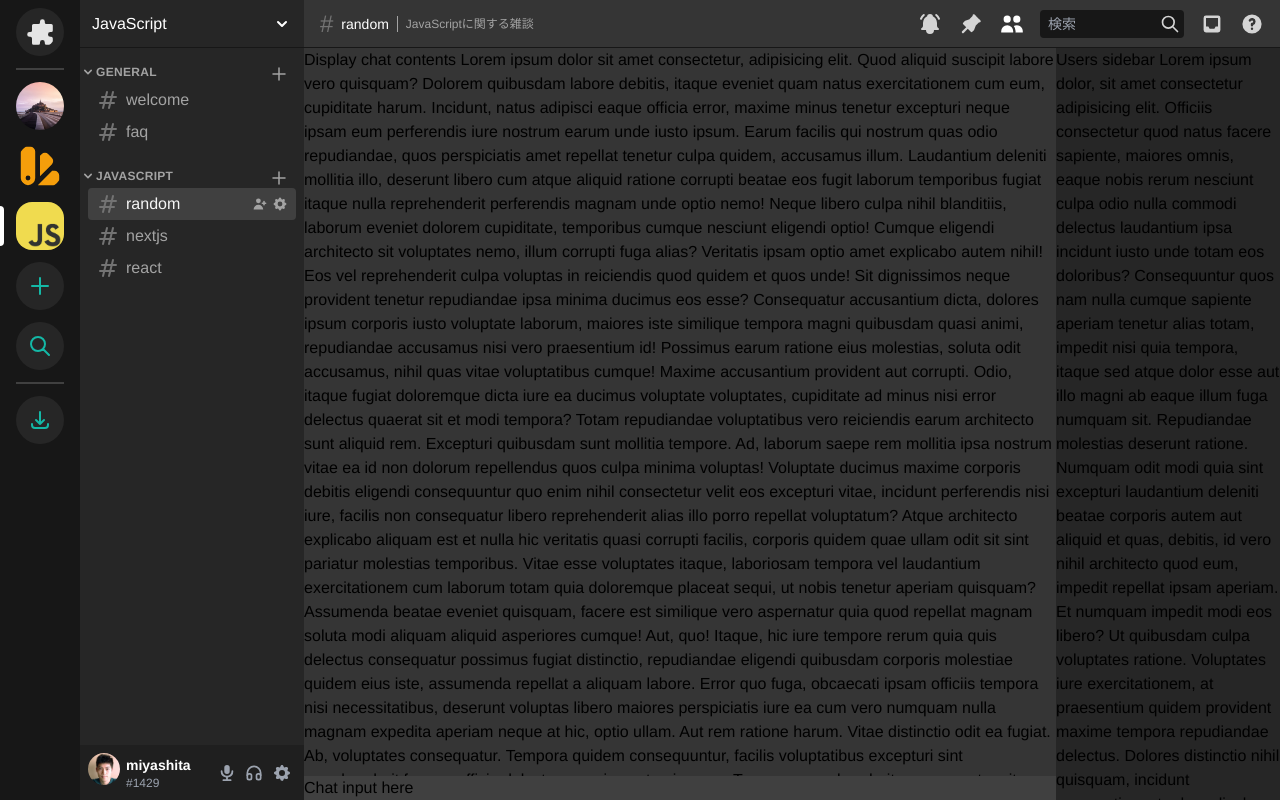
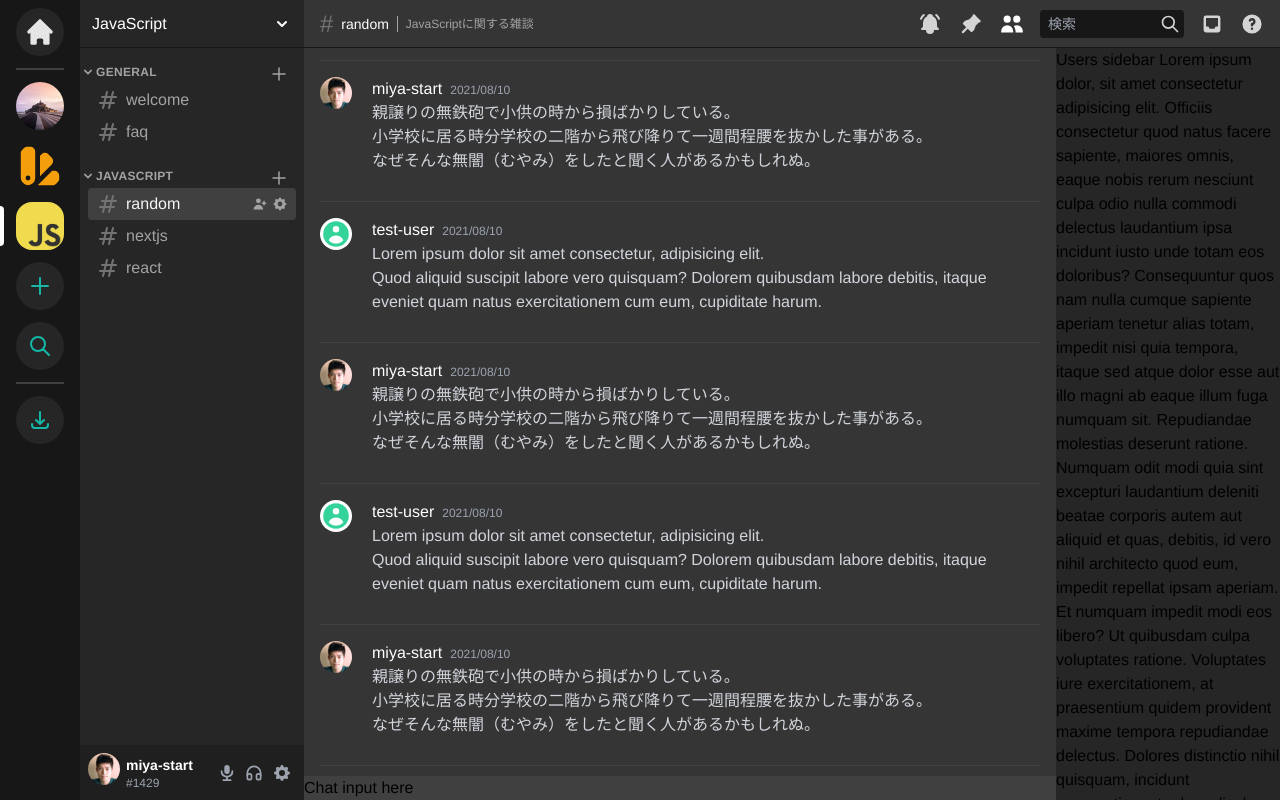
Before and after one commit to miya-start/next-chat, a Next.js app: page / in a window 1280 px wide. Built offline with nearby package versions, Linux system fonts and the light colour scheme.

Commit message:
Add chat messages

```diff
--- a/pages/index.tsx
+++ b/pages/index.tsx
@@ -6,11 +6,12 @@ import {
   ChevronDownIcon,
   CogIcon,
   ColorSwatchIcon,
+  HomeIcon,
   InboxIcon,
   MicrophoneIcon,
-  PuzzleIcon,
   QuestionMarkCircleIcon,
   UserAddIcon,
+  UserCircleIcon,
   UsersIcon,
 } from '@heroicons/react/solid'
 import {
@@ -49,7 +50,7 @@ const Home: NextPage = () => {
                 className="flex justify-center items-center mx-auto w-12 h-12 text-trueGray-200 bg-trueGray-800 rounded-full transition-all ease-linear group-hover:text-white group-hover:bg-indigo-500 group-hover:rounded-2xl"
                 aria-label="ホーム"
               >
-                <PuzzleIcon
+                <HomeIcon
                   className="mx-auto rounded-full"
                   width={32}
                   height={32}
@@ -169,7 +170,7 @@ const Home: NextPage = () => {
           </ul>
         </div>
       </nav>
-      <div className="flex flex-col min-h-screen h-screen">
+      <div className="flex-1 flex flex-col min-h-screen h-screen">
         <section
           className="flex h-12 text-white"
           aria-label="チャンネルのヘッダー"
@@ -380,7 +381,7 @@ const Home: NextPage = () => {
             >
               <div className="flex items-center gap-x-1.5">
                 <button>
-                  <section aria-label="miyashita、 オンライン">
+                  <section aria-label="miya-start、 オンライン">
                     <Image
                       className="rounded-full"
                       src="/crop.jpg"
@@ -392,7 +393,7 @@ const Home: NextPage = () => {
                 </button>
                 <div>
                   <div className="text-sm font-semibold text-white">
-                    miyashita
+                    miya-start
                   </div>
                   <div className="text-xs font-medium text-gray-400">#1429</div>
                 </div>
@@ -424,157 +425,219 @@ const Home: NextPage = () => {
               className="flex-1 bg-trueGray-750 flex flex-col justify-between"
               aria-label="random (チャンネル)"
             >
-              <div className="overflow-y-auto">
-                Display chat contents Lorem ipsum dolor sit amet consectetur,
-                adipisicing elit. Quod aliquid suscipit labore vero quisquam?
-                Dolorem quibusdam labore debitis, itaque eveniet quam natus
-                exercitationem cum eum, cupiditate harum. Incidunt, natus
-                adipisci eaque officia error, maxime minus tenetur excepturi
-                neque ipsam eum perferendis iure nostrum earum unde iusto ipsum.
-                Earum facilis qui nostrum quas odio repudiandae, quos
-                perspiciatis amet repellat tenetur culpa quidem, accusamus
-                illum. Laudantium deleniti mollitia illo, deserunt libero cum
-                atque aliquid ratione corrupti beatae eos fugit laborum
-                temporibus fugiat itaque nulla reprehenderit perferendis magnam
-                unde optio nemo! Neque libero culpa nihil blanditiis, laborum
-                eveniet dolorem cupiditate, temporibus cumque nesciunt eligendi
-                optio! Cumque eligendi architecto sit voluptates nemo, illum
-                corrupti fuga alias? Veritatis ipsam optio amet explicabo autem
-                nihil! Eos vel reprehenderit culpa voluptas in reiciendis quod
-                quidem et quos unde! Sit dignissimos neque provident tenetur
-                repudiandae ipsa minima ducimus eos esse? Consequatur
-                accusantium dicta, dolores ipsum corporis iusto voluptate
-                laborum, maiores iste similique tempora magni quibusdam quasi
-                animi, repudiandae accusamus nisi vero praesentium id! Possimus
-                earum ratione eius molestias, soluta odit accusamus, nihil quas
-                vitae voluptatibus cumque! Maxime accusantium provident aut
-                corrupti. Odio, itaque fugiat doloremque dicta iure ea ducimus
-                voluptate voluptates, cupiditate ad minus nisi error delectus
-                quaerat sit et modi tempora? Totam repudiandae voluptatibus vero
-                reiciendis earum architecto sunt aliquid rem. Excepturi
-                quibusdam sunt mollitia tempore. Ad, laborum saepe rem mollitia
-                ipsa nostrum vitae ea id non dolorum repellendus quos culpa
-                minima voluptas! Voluptate ducimus maxime corporis debitis
-                eligendi consequuntur quo enim nihil consectetur velit eos
-                excepturi vitae, incidunt perferendis nisi iure, facilis non
-                consequatur libero reprehenderit alias illo porro repellat
-                voluptatum? Atque architecto explicabo aliquam est et nulla hic
-                veritatis quasi corrupti facilis, corporis quidem quae ullam
-                odit sit sint pariatur molestias temporibus. Vitae esse
-                voluptates itaque, laboriosam tempora vel laudantium
-                exercitationem cum laborum totam quia doloremque placeat sequi,
-                ut nobis tenetur aperiam quisquam? Assumenda beatae eveniet
-                quisquam, facere est similique vero aspernatur quia quod
-                repellat magnam soluta modi aliquam aliquid asperiores cumque!
-                Aut, quo! Itaque, hic iure tempore rerum quia quis delectus
-                consequatur possimus fugiat distinctio, repudiandae eligendi
-                quibusdam corporis molestiae quidem eius iste, assumenda
-                repellat a aliquam labore. Error quo fuga, obcaecati ipsam
-                officiis tempora nisi necessitatibus, deserunt voluptas libero
-                maiores perspiciatis iure ea cum vero numquam nulla magnam
-                expedita aperiam neque at hic, optio ullam. Aut rem ratione
-                harum. Vitae distinctio odit ea fugiat. Ab, voluptates
-                consequatur. Tempora quidem consequuntur, facilis voluptatibus
-                excepturi sint reprehenderit facere, officia delectus rem, ipsa
-                at quisquam. Tempora reprehenderit consequuntur sit provident
-                doloremque laboriosam sed fugiat, eum laudantium! Cum blanditiis
-                explicabo esse odio ex voluptates fugiat quaerat, obcaecati,
-                numquam ipsa sequi, tempore hic qui odit animi eum quod. Quaerat
-                vitae doloribus maiores in sequi corrupti at. Voluptatibus
-                laborum est, ab voluptate eos quo perferendis nesciunt, quia
-                eveniet quod, deleniti blanditiis ullam illum. In ut suscipit
-                dignissimos veniam doloribus eum deleniti atque amet architecto
-                ullam vero corrupti quis nihil tenetur qui porro dolor, quos
-                debitis ipsam beatae incidunt deserunt pariatur! Illo
-                voluptatibus placeat ipsa doloribus quia velit, in animi
-                exercitationem dignissimos odit atque cumque, architecto totam
-                corporis? Cum similique tempora dolor maiores quibusdam vitae
-                corporis voluptas hic minus nesciunt velit iste ipsam,
-                blanditiis iure laborum! Esse, facilis at placeat voluptatibus
-                repellat, adipisci accusantium maxime maiores asperiores
-                repellendus dolorem? Architecto, corporis, in voluptatum
-                asperiores accusantium incidunt reiciendis id optio a dolore,
-                veniam iusto earum. Eveniet qui ipsa ad nostrum sit harum, sunt
-                aspernatur totam eos, blanditiis vero tempora? Provident cum
-                perspiciatis architecto voluptate voluptatem molestias hic
-                voluptas, deserunt sit repellendus odit doloremque voluptatibus,
-                nulla eius excepturi! Voluptas rerum animi blanditiis quas
-                commodi cumque quia recusandae deleniti numquam qui sint
-                accusamus mollitia magni deserunt, et est tempore reprehenderit
-                tempora. Ipsum quisquam voluptates accusamus amet voluptas atque
-                quas suscipit, eaque doloribus obcaecati consequuntur aliquid.
-                Distinctio odit ea id provident impedit vitae dolorum
-                accusantium est sunt error nam, consequuntur veritatis modi
-                officia dolore reprehenderit tempore. Ex aliquam velit amet
-                tempora ea veritatis eaque error quod aperiam expedita ut cumque
-                dicta eum pariatur minima deleniti odit, odio quibusdam
-                repudiandae itaque excepturi distinctio fugit fuga doloribus.
-                Deserunt, sapiente! Perspiciatis quisquam voluptatem, suscipit
-                consequatur illum dolorum animi doloremque facere tempore
-                aspernatur autem, tenetur ab modi quis error ea. Praesentium
-                tenetur, dolorum numquam sed non tempora cum maxime perferendis
-                veniam dolorem ab ipsum architecto autem ut enim. Deserunt non
-                corporis adipisci voluptates vel ab, ratione explicabo quis sint
-                unde, ipsum voluptas nesciunt ullam veniam, perferendis
-                excepturi minima! Repudiandae eos alias aut, aliquam vel animi
-                deleniti unde molestiae minus officiis et facere, vitae expedita
-                reprehenderit autem quasi voluptatibus quisquam? Fugit molestias
-                accusamus, quod atque qui soluta voluptas, aspernatur provident
-                non necessitatibus veniam blanditiis totam nobis assumenda
-                ducimus similique sapiente at eos voluptatem sed, dolore alias
-                iusto. In similique expedita delectus quidem sit debitis minus
-                reiciendis quisquam repudiandae tenetur, error excepturi fugit
-                vitae sunt molestias natus doloribus, qui dolorum nostrum
-                tempora aliquam ratione! Consequatur quos repellendus error sed
-                optio rerum tempore modi libero ratione doloremque earum
-                quisquam itaque voluptatum repellat voluptas blanditiis alias
-                doloribus, officia autem numquam. Nihil eveniet reiciendis,
-                repudiandae vitae eius doloribus qui veniam, voluptates nulla
-                optio in placeat dolore esse quos neque perferendis
-                exercitationem repellat veritatis at molestias. Deserunt
-                voluptate expedita rem pariatur autem. Quia, ad molestiae!
-                Reprehenderit sapiente impedit voluptates cumque, omnis
-                molestias id, neque, rem tempore in modi perspiciatis
-                accusantium? Pariatur nihil amet ipsa. Suscipit doloremque
-                temporibus, assumenda vero quos, commodi officiis minima dolorem
-                libero placeat optio? Porro at exercitationem illum vel animi
-                dolorum magni id ipsum incidunt libero consectetur qui optio
-                amet numquam, quod quo, repellendus quas eaque eveniet fugiat
-                nostrum, eligendi magnam minima. Sit culpa molestiae esse,
-                molestias eos dolorem sunt reprehenderit laboriosam nihil sequi
-                libero qui explicabo facere illum nobis, quos praesentium nam
-                asperiores atque. Amet quaerat itaque nostrum aut ullam
-                perspiciatis pariatur ab! Unde natus tempora cum aliquid numquam
-                vitae blanditiis nulla iste laudantium eos, modi animi.
-                Blanditiis, possimus. Rerum repellendus neque animi ex
-                blanditiis mollitia alias cupiditate deleniti eaque optio rem
-                dignissimos possimus impedit odit, expedita nesciunt
-                necessitatibus distinctio ratione laborum magnam, eos ipsum
-                nobis? Voluptatibus unde hic nemo, expedita nobis corrupti
-                impedit, dolor quas soluta quis, itaque error quidem eos
-                repellat nisi dolorem iure magni reiciendis animi veritatis?
-                Culpa optio, rerum placeat blanditiis commodi dolores dolorem
-                eaque maiores. Sed blanditiis ipsum debitis odio, veritatis
-                ullam nulla? Quos dolorum ducimus molestiae quod quis officia
-                quidem assumenda obcaecati sunt et minus laudantium soluta culpa
-                vel molestias doloremque velit expedita, non nam eligendi, cum,
-                esse natus quasi maiores! Similique sequi quaerat sit aspernatur
-                maxime modi quibusdam, quos dolorem nesciunt, accusantium ipsam
-                corporis harum non assumenda. Quia enim, dignissimos ea fuga
-                repudiandae numquam! Atque, nam saepe facilis et nihil aperiam
-                fuga dolores quis maiores, facere praesentium vero ipsum quam
-                officiis delectus sunt, tenetur quos sed qui commodi. Ad maxime
-                exercitationem sunt tenetur ea esse rerum iusto pariatur
-                architecto in aut voluptatem, quos dicta sapiente unde quis
-                eveniet eligendi facere obcaecati voluptate accusantium. Fugiat
-                blanditiis est error quis dicta vero doloribus nobis voluptate
-                ratione dolorem quia, esse molestiae illo nihil temporibus velit
-                labore sequi dolor nulla modi repellendus! Provident, ab?
-                Reiciendis nemo vitae ipsa, maxime fuga velit quisquam magni. A
-                vitae error dolorum tempora. Doloremque quod praesentium et
-                doloribus. Aut, cupiditate fugit alias ut quaerat eveniet natus
-                harum voluptatibus cum molestias earum obcaecati.
+              <div className="overflow-y-auto text-gray-300">
+                <div className="flex gap-5 py-4 mx-4 my-3 border-t border-trueGray-700">
+                  <div className="flex-none">
+                    <button aria-label={`${'miya-start'}のアイコン`}>
+                      <Image
+                        className="rounded-full"
+                        src="/crop.jpg"
+                        alt="avatar"
+                        width={32}
+                        height={32}
+                      />
+                    </button>
+                  </div>
+                  <div>
+                    <div>
+                      <a href="#" className="text-white hover:underline">
+                        miya-start
+                      </a>
+                      <time
+                        className="ml-2 text-xs text-gray-400"
+                        dateTime="2021-08-10T10:25:28.914Z"
+                      >
+                        2021/08/10
+                      </time>
+                    </div>
+                    <div>
+                      <div>親譲りの無鉄砲で小供の時から損ばかりしている。</div>
+                      <div>
+                        小学校に居る時分学校の二階から飛び降りて一週間程腰を抜かした事がある。
+                      </div>
+                      <div>
+                        なぜそんな無闇（むやみ）をしたと聞く人があるかもしれぬ。
+                      </div>
+                    </div>
+                  </div>
+                </div>
+                <div className="flex gap-5 py-4 mx-4 my-3 border-t border-trueGray-700">
+                  <div className="flex-none">
+                    <button aria-label={`${'test-user'}のアイコン`}>
+                      <UserCircleIcon
+                        className="text-green-400 bg-white rounded-full"
+                        width={32}
+                        height={32}
+                      />
+                    </button>
+                  </div>
+                  <div>
+                    <div>
+                      <a href="#" className="text-white hover:underline">
+                        test-user
+                      </a>
+                      <time
+                        className="ml-2 text-xs text-gray-400"
+                        dateTime="2021-08-10T10:25:28.914Z"
+                      >
+                        2021/08/10
+                      </time>
+                    </div>
+                    <div>
+                      <div>
+                        Lorem ipsum dolor sit amet consectetur, adipisicing
+                        elit.{' '}
+                      </div>
+                      <div>
+                        Quod aliquid suscipit labore vero quisquam? Dolorem
+                        quibusdam labore debitis, itaque eveniet quam natus
+                        exercitationem cum eum, cupiditate harum.
+                      </div>
+                    </div>
+                  </div>
+                </div>
+                <div className="flex gap-5 py-4 mx-4 my-3 border-t border-trueGray-700">
+                  <div className="flex-none">
+                    <button aria-label={`${'miya-start'}のアイコン`}>
+                      <Image
+                        className="rounded-full"
+                        src="/crop.jpg"
+                        alt="avatar"
+                        width={32}
+                        height={32}
+                      />
+                    </button>
+                  </div>
+                  <div>
+                    <div>
+                      <a href="#" className="text-white hover:underline">
+                        miya-start
+                      </a>
+                      <time
+                        className="ml-2 text-xs text-gray-400"
+                        dateTime="2021-08-10T10:25:28.914Z"
+                      >
+                        2021/08/10
+                      </time>
+                    </div>
+                    <div>
+                      <div>親譲りの無鉄砲で小供の時から損ばかりしている。</div>
+                      <div>
+                        小学校に居る時分学校の二階から飛び降りて一週間程腰を抜かした事がある。
+                      </div>
+                      <div>
+                        なぜそんな無闇（むやみ）をしたと聞く人があるかもしれぬ。
+                      </div>
+                    </div>
+                  </div>
+                </div>
+                <div className="flex gap-5 py-4 mx-4 my-3 border-t border-trueGray-700">
+                  <div className="flex-none">
+                    <button aria-label={`${'test-user'}のアイコン`}>
+                      <UserCircleIcon
+                        className="text-green-400 bg-white rounded-full"
+                        width={32}
+                        height={32}
+                      />
+                    </button>
+                  </div>
+                  <div>
+                    <div>
+                      <a href="#" className="text-white hover:underline">
+                        test-user
+                      </a>
+                      <time
+                        className="ml-2 text-xs text-gray-400"
+                        dateTime="2021-08-10T10:25:28.914Z"
+                      >
+                        2021/08/10
+                      </time>
+                    </div>
+                    <div>
+                      <div>
+                        Lorem ipsum dolor sit amet consectetur, adipisicing
+                        elit.{' '}
+                      </div>
+                      <div>
+                        Quod aliquid suscipit labore vero quisquam? Dolorem
+                        quibusdam labore debitis, itaque eveniet quam natus
+                        exercitationem cum eum, cupiditate harum.
+                      </div>
+                    </div>
+                  </div>
+                </div>
+                <div className="flex gap-5 py-4 mx-4 my-3 border-t border-trueGray-700">
+                  <div className="flex-none">
+                    <button aria-label={`${'miya-start'}のアイコン`}>
+                      <Image
+                        className="rounded-full"
+                        src="/crop.jpg"
+                        alt="avatar"
+                        width={32}
+                        height={32}
+                      />
+                    </button>
+                  </div>
+                  <div>
+                    <div>
+                      <a href="#" className="text-white hover:underline">
+                        miya-start
+                      </a>
+                      <time
+                        className="ml-2 text-xs text-gray-400"
+                        dateTime="2021-08-10T10:25:28.914Z"
+                      >
+                        2021/08/10
+                      </time>
+                    </div>
+                    <div>
+                      <div>親譲りの無鉄砲で小供の時から損ばかりしている。</div>
+                      <div>
+                        小学校に居る時分学校の二階から飛び降りて一週間程腰を抜かした事がある。
+                      </div>
+                      <div>
+                        なぜそんな無闇（むやみ）をしたと聞く人があるかもしれぬ。
+                      </div>
+                    </div>
+                  </div>
+                </div>
+                <div className="flex gap-5 py-4 mx-4 my-3 border-t border-trueGray-700">
+                  <div className="flex-none">
+                    <button aria-label={`${'test-user'}のアイコン`}>
+                      <UserCircleIcon
+                        className="text-green-400 bg-white rounded-full"
+                        width={32}
+                        height={32}
+                      />
+                    </button>
+                  </div>
+                  <div>
+                    <div>
+                      <a href="#" className="text-white hover:underline">
+                        test-user
+                      </a>
+                      <time
+                        className="ml-2 text-xs text-gray-400"
+                        dateTime="2021-08-10T10:25:28.914Z"
+                      >
+                        2021/08/10
+                      </time>
+                    </div>
+                    <div>
+                      <div>
+                        Lorem ipsum dolor sit amet consectetur, adipisicing
+                        elit.{' '}
+                      </div>
+                      <div>
+                        Quod aliquid suscipit labore vero quisquam? Dolorem
+                        quibusdam labore debitis, itaque eveniet quam natus
+                        exercitationem cum eum, cupiditate harum.
+                      </div>
+                    </div>
+                  </div>
+                </div>
               </div>
+
               <div className="bg-trueGray-700">Chat input here</div>
             </main>
 
```
